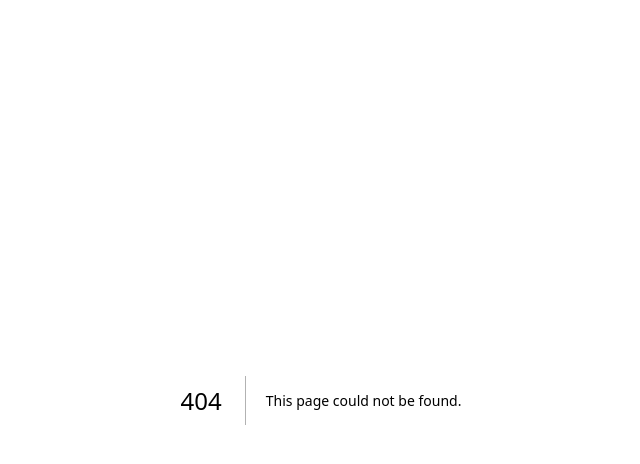
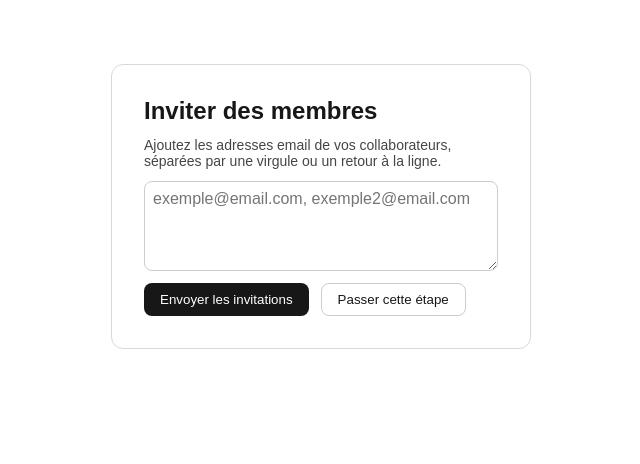
Before and after one commit to Mehdi-Safraoui/lms-platform, a Next.js app: page /invite-members in a window 1280 px wide. Before the commit this address had no page. Shown: the top 464 px of the page, without its empty margins (319-959 px from the left). Built offline with nearby package versions, Linux system fonts and the light colour scheme; no server answers.

Commit message:
Integrate Clerk for authentication (sign-in, sign-up, and invite members functionality)

```diff
--- /dev/null
+++ b/app/invite-members/page.tsx
@@ -0,0 +1,113 @@
+"use client";
+
+import { useOrganization } from "@clerk/nextjs";
+import { useRouter } from "next/navigation";
+import { useState } from "react";
+
+export default function InviteMembersPage() {
+  const { organization, isLoaded } = useOrganization();
+  const router = useRouter();
+  const [emails, setEmails] = useState("");
+  const [error, setError] = useState<string | null>(null);
+  const [submitting, setSubmitting] = useState(false);
+
+  async function handleSubmit(e: React.FormEvent) {
+    e.preventDefault();
+    if (!organization) return;
+
+    const emailAddresses = emails
+      .split(/[,\n]/)
+      .map((email) => email.trim())
+      .filter(Boolean);
+
+    if (emailAddresses.length === 0) {
+      setError("Entrez au moins une adresse email.");
+      return;
+    }
+
+    setSubmitting(true);
+    setError(null);
+    try {
+      await organization.inviteMembers({ emailAddresses, role: "org:member" });
+      router.push("/");
+    } catch (err) {
+      setError(err instanceof Error ? err.message : "Erreur lors de l'envoi des invitations.");
+    } finally {
+      setSubmitting(false);
+    }
+  }
+
+  if (!isLoaded) return null;
+
+  return (
+    <div style={{ display: "flex", justifyContent: "center", paddingTop: "4rem" }}>
+      <form
+        onSubmit={handleSubmit}
+        style={{
+          width: "100%",
+          maxWidth: 420,
+          padding: "2rem",
+          borderRadius: "0.75rem",
+          border: "1px solid rgba(128, 128, 128, 0.3)",
+          display: "flex",
+          flexDirection: "column",
+          gap: "0.75rem",
+        }}
+      >
+        <h1 style={{ fontSize: "1.5rem", fontWeight: 600 }}>Inviter des membres</h1>
+        <p style={{ fontSize: "0.875rem", opacity: 0.8 }}>
+          Ajoutez les adresses email de vos collaborateurs, séparées par une virgule ou un retour à
+          la ligne.
+        </p>
+        <textarea
+          value={emails}
+          onChange={(e) => setEmails(e.target.value)}
+          placeholder="exemple@email.com, exemple2@email.com"
+          rows={4}
+          style={{
+            width: "100%",
+            padding: "0.5rem",
+            borderRadius: "0.5rem",
+            border: "1px solid rgba(128, 128, 128, 0.4)",
+            background: "transparent",
+            color: "inherit",
+            font: "inherit",
+            resize: "vertical",
+          }}
+        />
+        {error && <p style={{ color: "#f87171", fontSize: "0.875rem" }}>{error}</p>}
+        <div style={{ display: "flex", gap: "0.75rem" }}>
+          <button
+            type="submit"
+            disabled={submitting}
+            style={{
+              padding: "0.5rem 1rem",
+              borderRadius: "0.5rem",
+              border: "none",
+              background: "#171717",
+              color: "#fff",
+              cursor: submitting ? "default" : "pointer",
+            }}
+          >
+            {submitting ? "Envoi en cours..." : "Envoyer les invitations"}
+          </button>
+          <button
+            type="button"
+            onClick={() => router.push("/")}
+            disabled={submitting}
+            style={{
+              padding: "0.5rem 1rem",
+              borderRadius: "0.5rem",
+              border: "1px solid rgba(128, 128, 128, 0.4)",
+              background: "transparent",
+              color: "inherit",
+              cursor: submitting ? "default" : "pointer",
+            }}
+          >
+            Passer cette étape
+          </button>
+        </div>
+      </form>
+    </div>
+  );
+}
--- a/app/layout.tsx
+++ b/app/layout.tsx
@@ -1,5 +1,6 @@
 import type { Metadata } from "next";
 import { Geist, Geist_Mono } from "next/font/google";
+import { ClerkProvider } from "@clerk/nextjs";
 import "./globals.css";
 
 const geistSans = Geist({
@@ -23,8 +24,10 @@ export default function RootLayout({
   children: React.ReactNode;
 }>) {
   return (
-    <html lang="fr" className={`${geistSans.variable} ${geistMono.variable}`}>
-      <body>{children}</body>
-    </html>
+    <ClerkProvider>
+      <html lang="fr" className={`${geistSans.variable} ${geistMono.variable}`}>
+        <body>{children}</body>
+      </html>
+    </ClerkProvider>
   );
 }
--- a/package.json
+++ b/package.json
@@ -11,6 +11,7 @@
     "format:check": "prettier --check ."
   },
   "dependencies": {
+    "@clerk/nextjs": "^7.5.9",
     "next": "16.2.9",
     "react": "19.2.4",
     "react-dom": "19.2.4"
```
Also changed, not shown: app/(auth)/sign-in/[[...sign-in]]/page.tsx (+7 -5 lines), app/(auth)/sign-up/[[...sign-up]]/page.tsx (+7 -4 lines), middleware.ts (added, +13 -0 lines), 1 other file (tests, documents, lock files or other folders).
